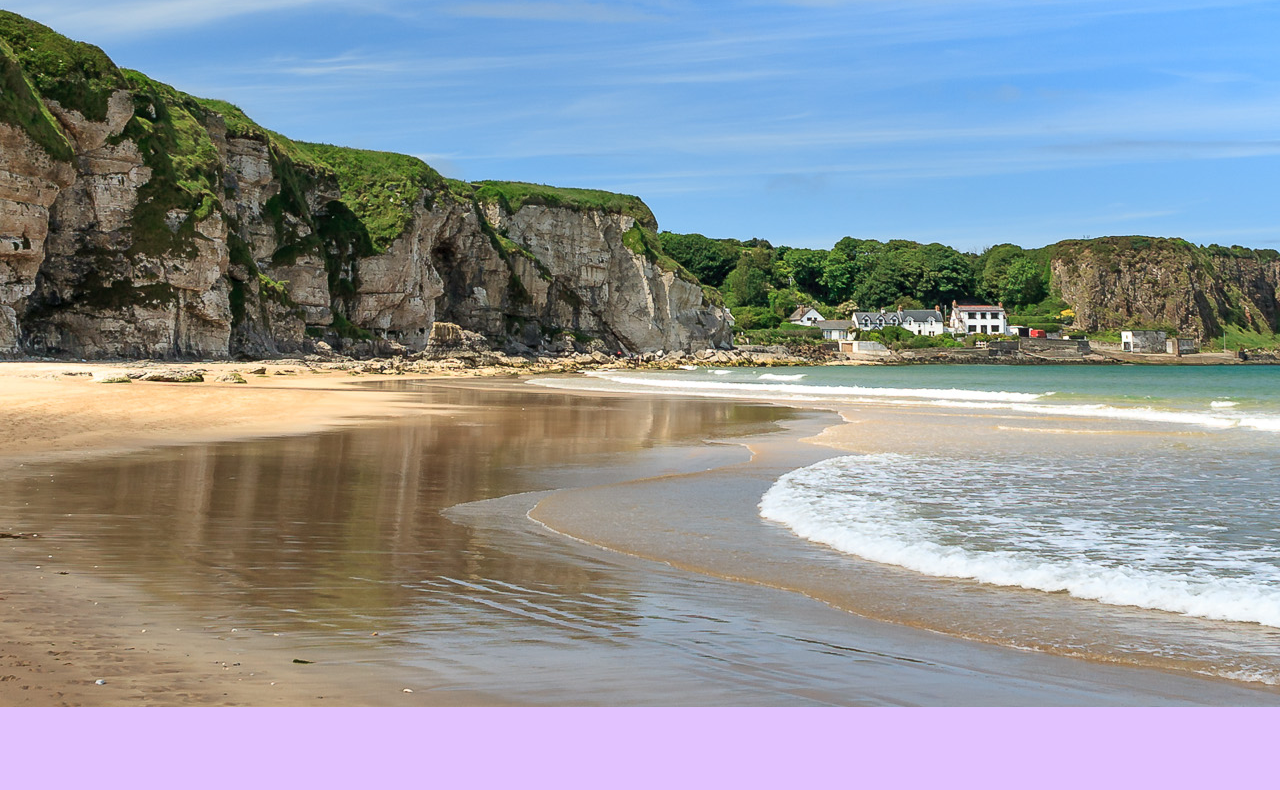
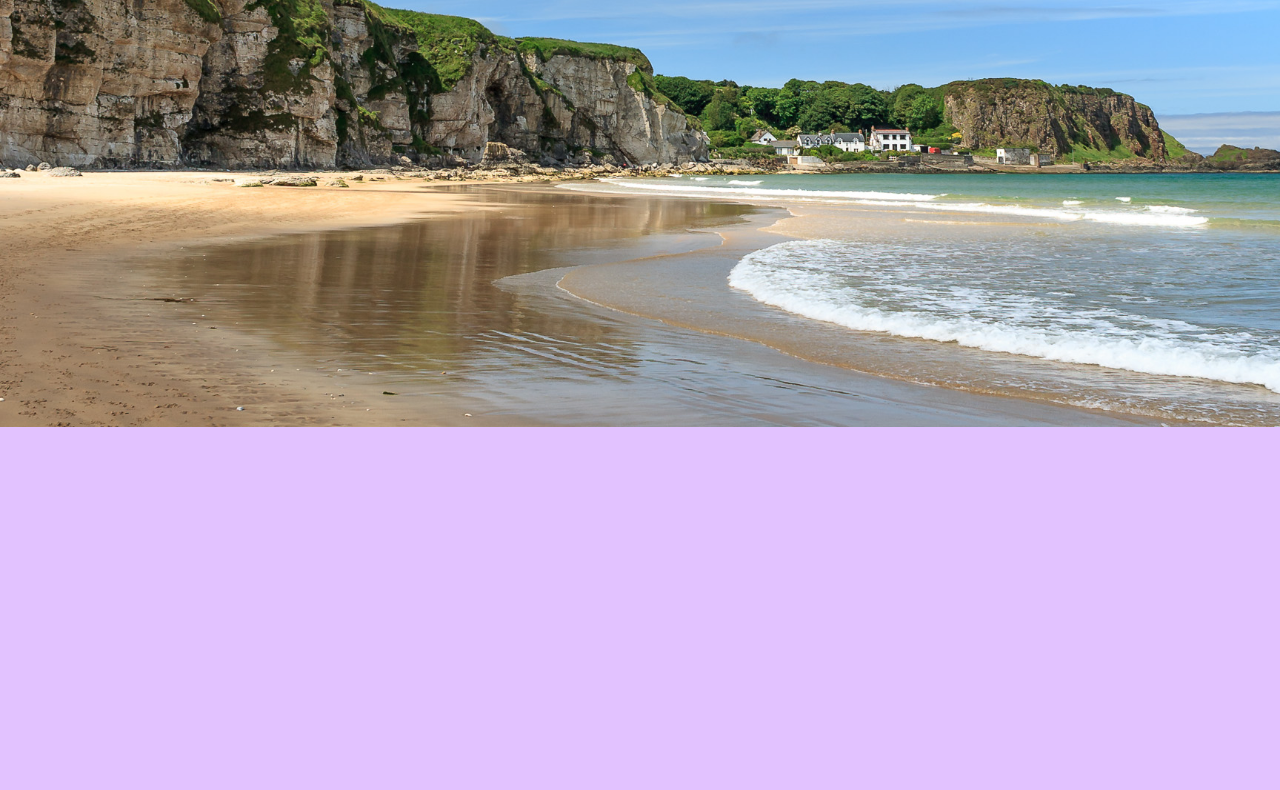
Before and after one commit to richgkav/antrimwalks, a plain HTML site: page index.html in a window 1280 px wide. Shown: the part 373-1163 px from the top of the page. Drawn offline with Linux system fonts and the light colour scheme.

Commit message:
fixed image resize

```diff
--- a/index.html
+++ b/index.html
@@ -15,7 +15,7 @@
 
     </div>
     <div id='content'>
-        <div id='background'>
+        <div id='hero-background'>
             <div id='banner'></div>
         </div>
         <div id='walks-content'></div>
```
Also changed, not shown: main.js (+1 -1 lines).
